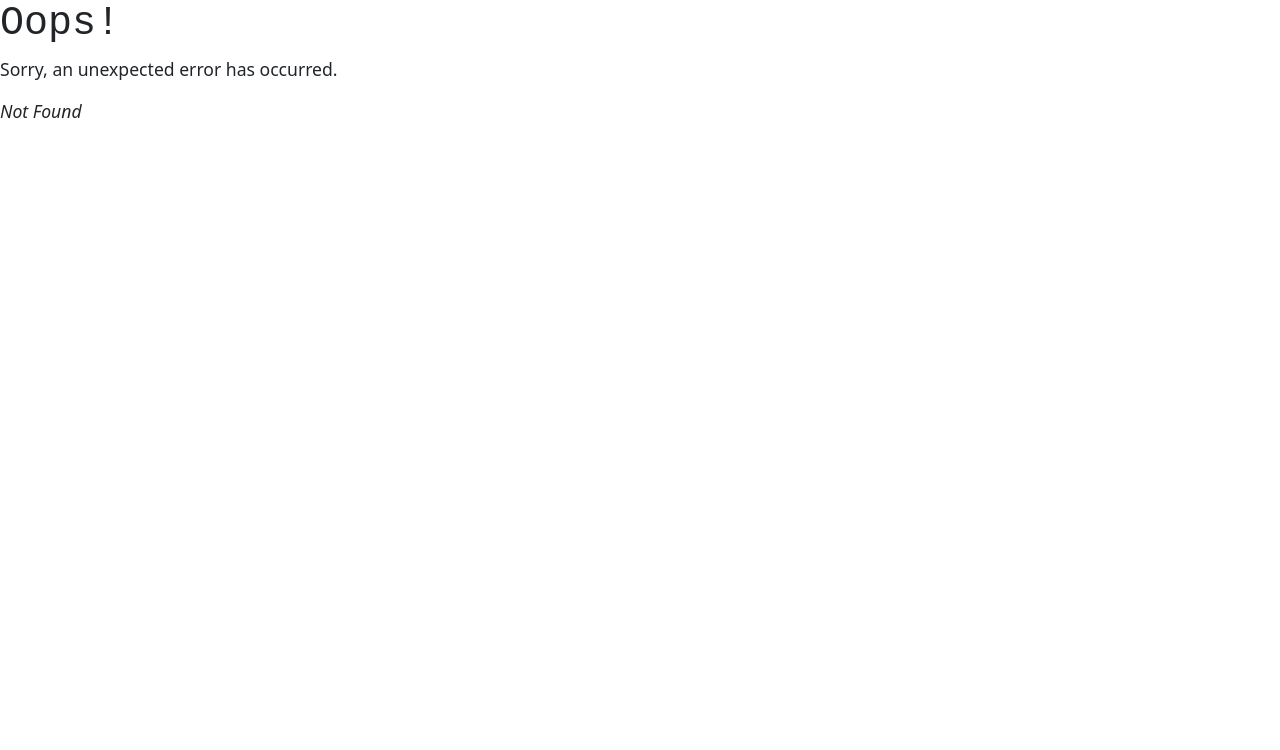
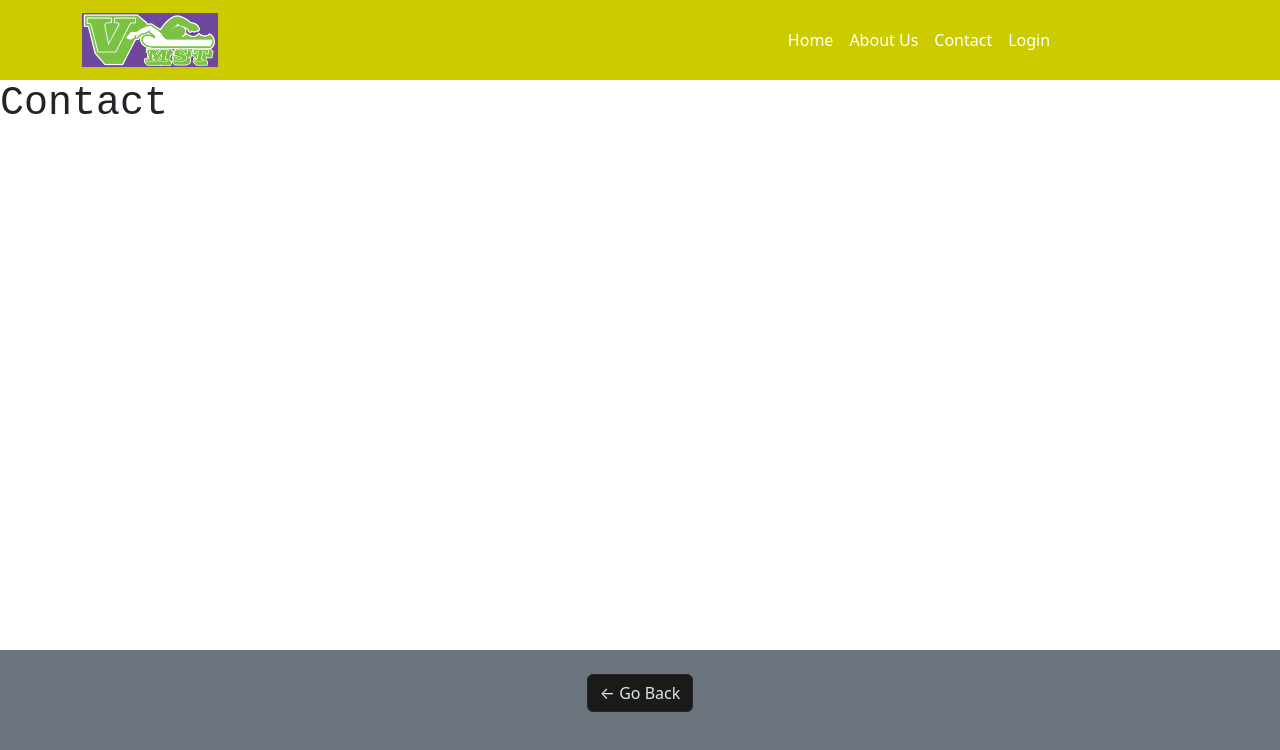
Before and after one commit to clstevenson/VMST-Website, a React (Vite) app in the folder client/: page /contact in a window 1280 px wide. Before the commit this address had no page. Shown: the top 750 px of the page. Built offline with nearby package versions, Linux system fonts and the light colour scheme.

Commit message:
changed navbar

```diff
--- a/client/src/components/Navbar/index.jsx
+++ b/client/src/components/Navbar/index.jsx
@@ -1,6 +1,7 @@
 import Container from 'react-bootstrap/Container';
 import Nav from 'react-bootstrap/Nav';
 import "./index.css";
+import { Link } from 'react-router-dom';
 import Navbar from 'react-bootstrap/Navbar';
 import vmstLogo from '../../assets/VMST-logo.gif';
 import Button from 'react-bootstrap/Button';
@@ -17,7 +18,6 @@ function Navigation() {
   const [showSignUpModal, setShowSignUpModal] = useState(false);
   const [showLoginModal, setShowLoginModal] = useState(false);
 
-
   return (
     <Navbar id="navColor" collapseOnSelect expand="lg">
     <Container>
@@ -25,10 +25,18 @@ function Navigation() {
       <Navbar.Toggle aria-controls="responsive-navbar-nav" />
       <Navbar.Collapse id="responsive-navbar-nav">
         <Nav className="mx-auto">
-          <Button href="/me" id="accountButton">Account</Button>{' '}
-          <Nav.Link href="/">Home Page</Nav.Link>
+        {Auth.loggedIn() ? (
+            <>
+             <Button href="/me" id="accountButton">Account</Button>{' '}
+            </>
+          ) : (
+            <>
+
+            </>
+          )}
+          <Nav.Link href="/">Home</Nav.Link>
           <Nav.Link href="/about-us">About Us</Nav.Link>
-          <Nav.Link href="/contact-us">Contact Us</Nav.Link>
+          <Nav.Link href="/contact">Contact</Nav.Link>
           <div>
           {Auth.loggedIn() ? (
             <>
@@ -42,7 +50,7 @@ function Navigation() {
           ) : (
             <>
               <SignUp show={showSignUpModal} onHide={() => setShowSignUpModal(false)} onShow={() => setShowSignUpModal(true)} showLoginModal={() => setShowLoginModal(true)}/>
-          <Login show={showLoginModal} onHide={() => setShowLoginModal(false)} onShow={() => setShowLoginModal(true)} showSignUpModal={() => setShowSignUpModal(true)}/>
+              <Login show={showLoginModal} onHide={() => setShowLoginModal(false)} onShow={() => setShowLoginModal(true)} showSignUpModal={() => setShowSignUpModal(true)}/>
             </>
           )}
         </div>
--- a/client/src/main.jsx
+++ b/client/src/main.jsx
@@ -7,7 +7,7 @@ import SingleThought from './pages/SingleThought'
 import ErrorPage from './pages/ErrorPage'
 import AboutUs from './pages/AboutUs.jsx'
 import Account from './pages/Account'
-import ContactUs from './pages/ContactUs'
+import Contact from './pages/Contact'
 
 const router = createBrowserRouter([
   {
@@ -22,8 +22,8 @@ const router = createBrowserRouter([
         path: '/about-us',
         element: <AboutUs />
       }, {
-        path: '/contact-us',
-        element: <ContactUs />
+        path: '/contact',
+        element: <Contact />
       }, {
         path: '/me',
         element: <Account />
--- /dev/null
+++ b/client/src/pages/Contact.jsx
@@ -0,0 +1,7 @@
+function Contact() {
+    return <>
+    <h1>Contact</h1>
+    </>
+}
+
+export default Contact;
--- a/client/src/pages/ContactUs.jsx
+++ /dev/null
@@ -1,7 +0,0 @@
-function ContactUs() {
-    return <>
-    <h1>Contact Us</h1>
-    </>
-}
-
-export default ContactUs;
```
